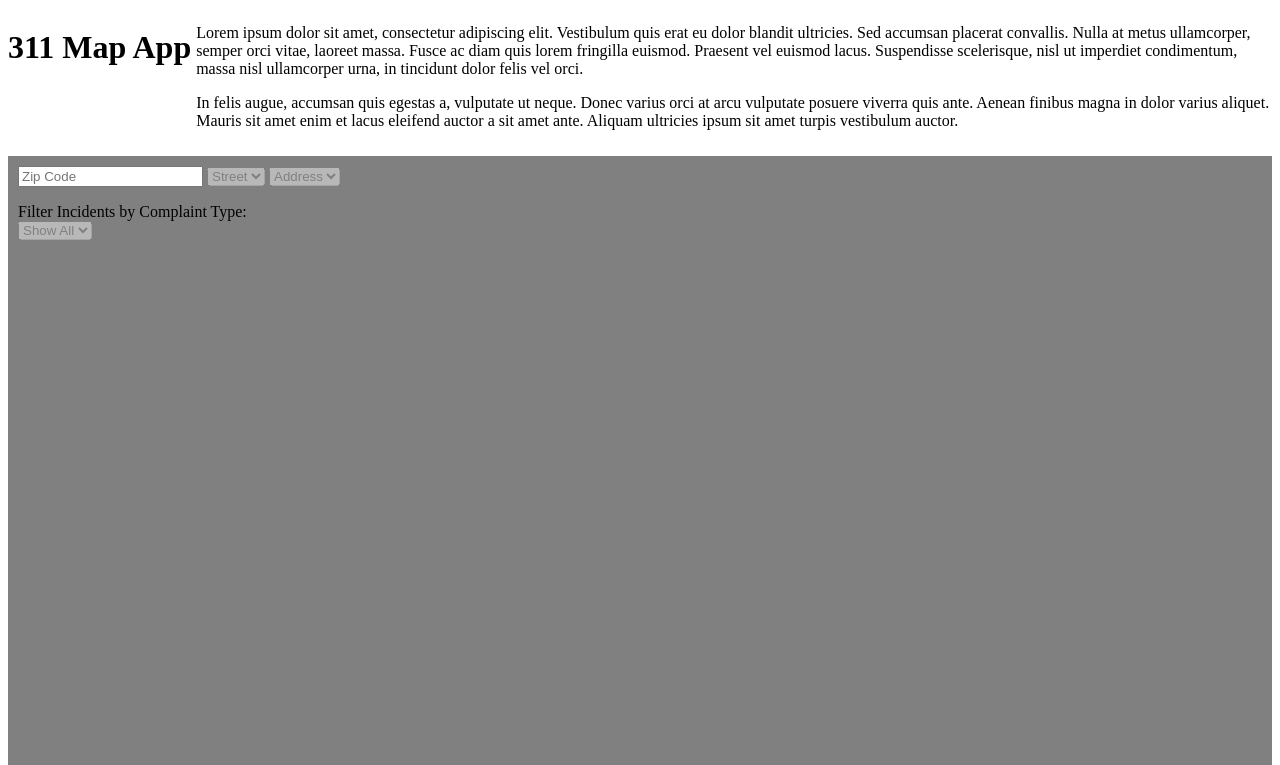
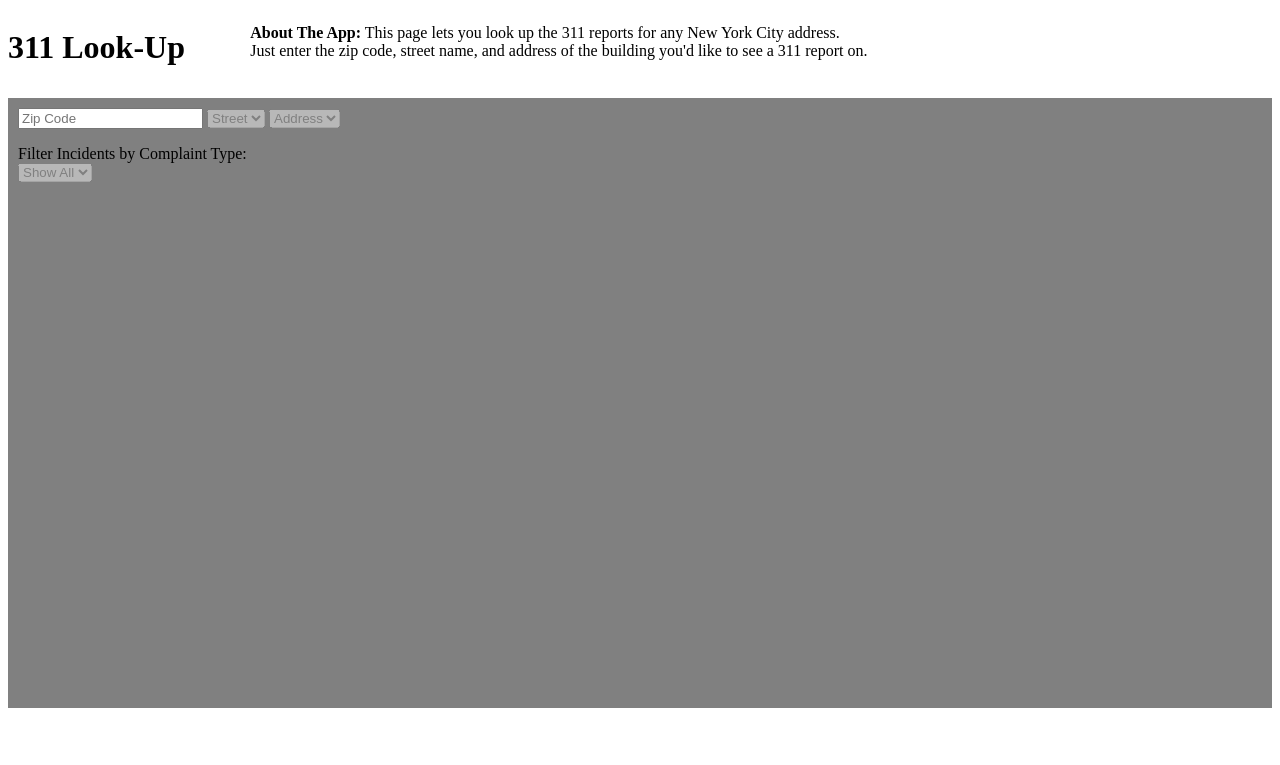
Before and after one commit to PatMattei/311-Map-App, a PHP site: page / in a window 1280 px wide. Shown: the top 765 px of the page. Run offline with PHP 8.4, Linux system fonts and the light colour scheme; some libraries are stand-ins or nearby versions.

Commit message:
Added About text; resized header

```diff
--- a/index.html
+++ b/index.html
@@ -1,7 +1,7 @@
 <!DOCTYPE html>
 <head>
 	<meta charset="UTF-8">
-	<title>311 Map App</title>
+	<title>311 Look&#8209;Up</title>
 
 	<link rel="stylesheet" type="text/css" href="style.css">
 
@@ -11,11 +11,11 @@
 <body>
 	<div class="header">
 		<div id="title">
-			<h1>311 Map App</h1>
+			<h1>311 Look&#8209;Up</h1>
 		</div>
 		<div id="about">
-			<p>Lorem ipsum dolor sit amet, consectetur adipiscing elit. Vestibulum quis erat eu dolor blandit ultricies. Sed accumsan placerat convallis. Nulla at metus ullamcorper, semper orci vitae, laoreet massa. Fusce ac diam quis lorem fringilla euismod. Praesent vel euismod lacus. Suspendisse scelerisque, nisl ut imperdiet condimentum, massa nisl ullamcorper urna, in tincidunt dolor felis vel orci.</p>
-			<p>In felis augue, accumsan quis egestas a, vulputate ut neque. Donec varius orci at arcu vulputate posuere viverra quis ante. Aenean finibus magna in dolor varius aliquet. Mauris sit amet enim et lacus eleifend auctor a sit amet ante. Aliquam ultricies ipsum sit amet turpis vestibulum auctor.</p>
+			<p><strong>About The App:</strong> This page lets you look up the 311 reports for any  New York City address.<br>Just enter the zip code, street name, and address of the building you'd like to see a 311 report on.</p>
+
 		</div>
 	</div>
 	<div class="address-info">
--- a/scripts.js
+++ b/scripts.js
@@ -241,9 +241,11 @@ $(document).ready(function() {
 
 $("#zip").on('keyup', function() {
 	if ($('#zip').val().length == 5) {
+		emptyDropdowns();
 		geoLookup("streetName");
 	}
 	else {
+		$('#details').empty();
 		emptyDropdowns();
 	}
 });
--- a/style.css
+++ b/style.css
@@ -1,10 +1,20 @@
 .header {
 	display: flex;
+	justify-content: start;
+	flex-wrap: wrap;
 }
 
 #title {
 	flex: 1 0 auto;
-	padding-right: 5px;
+	margin-right: 5%;
+}
+
+#title h1 {
+	white-space: nowrap;
+}
+
+#about {
+	flex: 5 0 80%;
 }
 #details {
 	height: 500px;
@@ -25,6 +35,7 @@
 	display: block;
 	height: 250px;
 }
+
 #complaintType {
 	display: block;
 }
```
